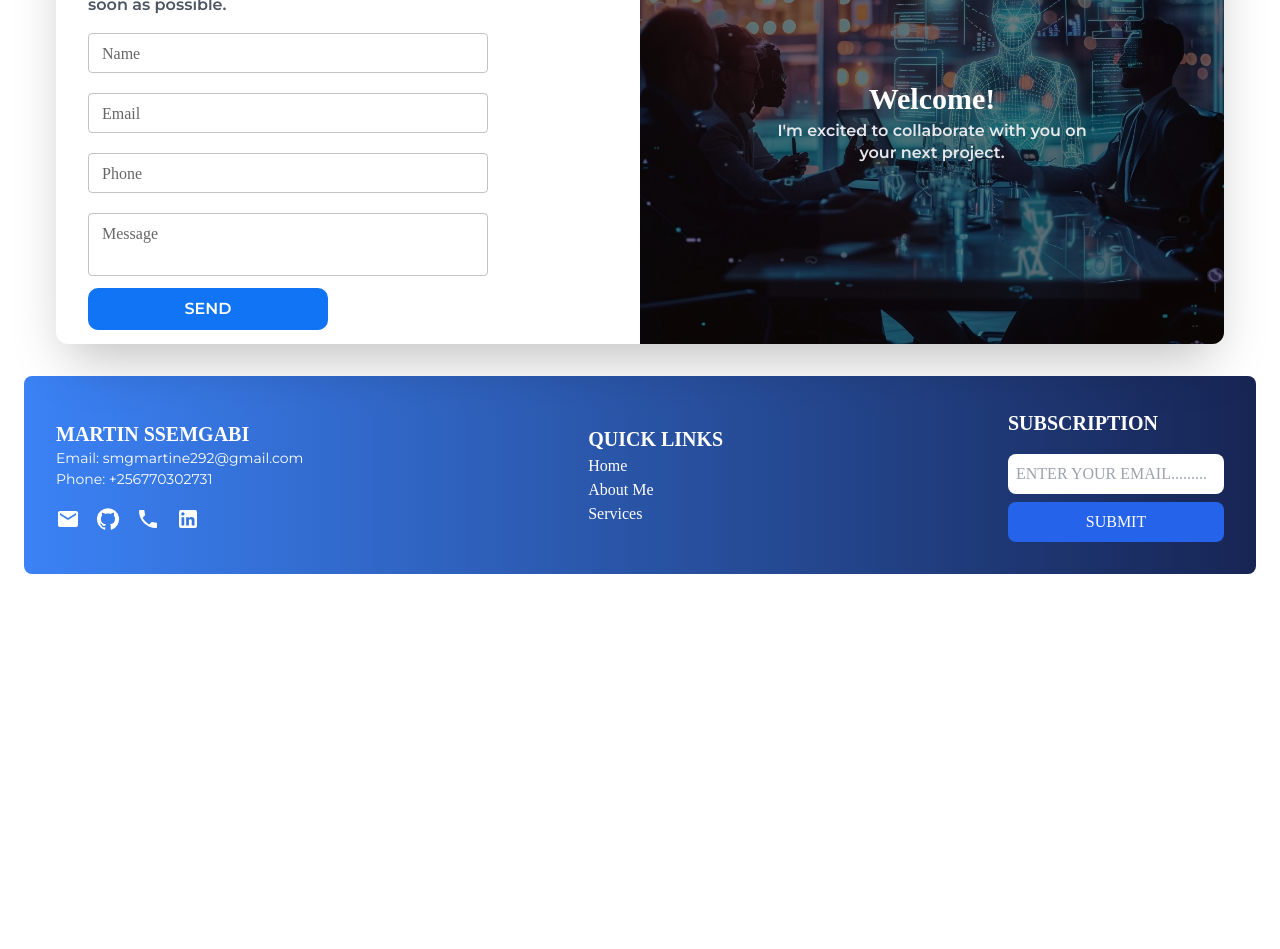
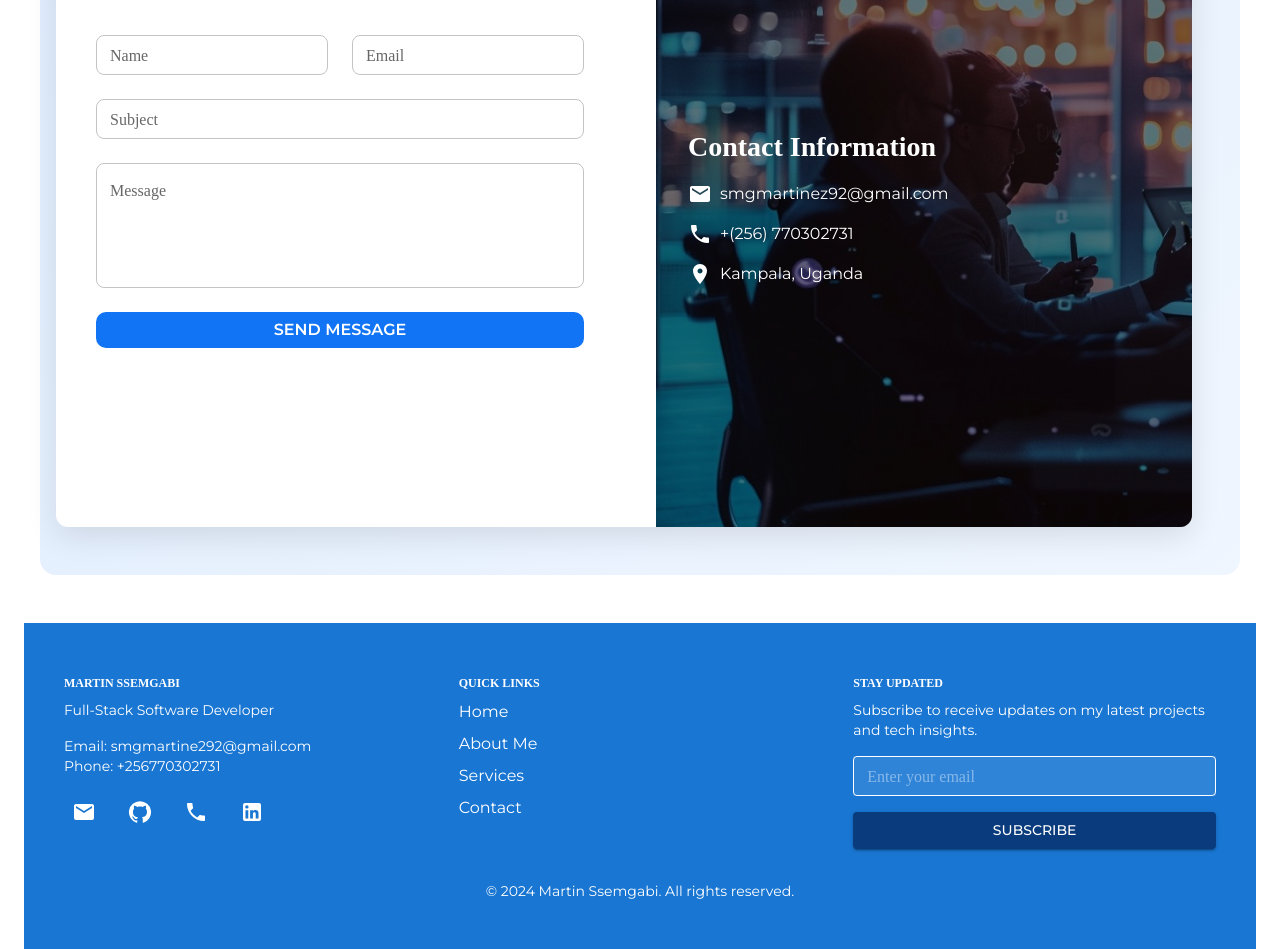
Before and after one commit to don336/PortFolio2, a React (Vite) app: page / in a window 1280 px wide. Shown: the part 2720-3669 px from the top of the page. Before the commit the page ends 3294 px from the top, so only its background shows below. Built offline with nearby package versions, Linux system fonts and the light colour scheme; a web font is replaced by a local one.

Commit message:
Added new styles

```diff
--- a/src/Components/Contact/Contact.jsx
+++ b/src/Components/Contact/Contact.jsx
@@ -1,88 +1,103 @@
 import React from "react";
-import { TextField, Button, Typography } from "@mui/material";
+import { TextField, Typography, Grid, Box } from "@mui/material";
 import { COLORS, FONT } from "../../Styles/Theme";
 import CustomButton from "../../Elements/CustomButton/CustomButton";
 import Business from "../../assets/Business_meeting.jpg";
+import EmailIcon from "@mui/icons-material/Email";
+import PhoneIcon from "@mui/icons-material/Phone";
+import LocationOnIcon from "@mui/icons-material/LocationOn";
+
 const ContactForm = () => {
   return (
-    <div className="flex items-left  p-8 rounded-xl mt-12">
-      <div
-        className="bg-white rounded-xl shadow-2xl overflow-hidden w-full flex flex-col lg:flex-row h-auto mt-7"
-        style={{
-          height: "445px",
+    <Box
+      sx={{
+        background: `linear-gradient(135deg, ${COLORS.BLUE}22, ${COLORS.BLUE}11)`,
+        padding: { xs: 2, md: 6 },
+        borderRadius: "16px",
+        margin: "48px auto",
+        maxWidth: "1200px",
       }}
     >
-        <div className=" items-start w-1/2 p-8">
+      <Grid
+        container
+        spacing={4}
+        sx={{
+          backgroundColor: "white",
+          borderRadius: "12px",
+          overflow: "hidden",
+          boxShadow: "0 10px 30px rgba(0,0,0,0.1)",
+        }}
+      >
+        <Grid item xs={12} md={6} sx={{ padding: "40px!important" }}>
           <Typography
-            className="text-3xl font-bold text-gray-800 pb-4"
+            variant="h2"
             sx={{
               fontFamily: FONT.FAMILY.PlayFair,
               fontWeight: FONT.WEIGHT.BOLD,
-              fontSize: FONT.SIZES[16],
+              fontSize: FONT.SIZES[32],
               color: COLORS.BLUE,
+              marginBottom: 2,
             }}
-            variant="h1"
           >
-            Contact Me
+            Let's Connect
           </Typography>
           <Typography
-            className="text-gray-600 pb-4"
             sx={{
               fontFamily: FONT.FAMILY.Montserrat,
-              fontWeight: FONT.WEIGHT.SEMIBOLD,
+              fontWeight: FONT.WEIGHT.REGULAR,
               fontSize: FONT.SIZES[16],
+              color: "#555",
+              marginBottom: 4,
             }}
           >
-            I'd love to hear from you. Fill out the form and I'll be in touch as
-            soon as possible.
+            I'm always open to new opportunities and collaborations. Feel free
+            to reach out!
           </Typography>
 
-          <form className="space-y-3" style={{ maxWidth: "400px" }}>
-            <div className="flex flex-col space-y-5">
+          <form>
+            <Grid container spacing={3}>
+              <Grid item xs={12} sm={6}>
                 <TextField
                   fullWidth
                   label="Name"
                   variant="outlined"
                   size="small"
-                InputProps={{
-                  className: "rounded-lg",
-                }}
+                  sx={{ "& .MuiOutlinedInput-root": { borderRadius: "8px" } }}
                 />
+              </Grid>
+              <Grid item xs={12} sm={6}>
                 <TextField
                   fullWidth
                   label="Email"
                   variant="outlined"
                   type="email"
                   size="small"
-                InputProps={{
-                  className: "rounded-lg",
-                }}
+                  sx={{ "& .MuiOutlinedInput-root": { borderRadius: "8px" } }}
                 />
+              </Grid>
+              <Grid item xs={12}>
                 <TextField
                   fullWidth
-                label="Phone"
+                  label="Subject"
                   variant="outlined"
-                type="tel"
                   size="small"
-                InputProps={{
-                  className: "rounded-lg",
-                }}
+                  sx={{ "& .MuiOutlinedInput-root": { borderRadius: "8px" } }}
                 />
+              </Grid>
+              <Grid item xs={12}>
                 <TextField
                   fullWidth
                   label="Message"
                   variant="outlined"
                   multiline
-                rows={2}
-                size="small"
-                InputProps={{
-                  className: "rounded-lg",
-                }}
+                  rows={4}
+                  sx={{ "& .MuiOutlinedInput-root": { borderRadius: "8px" } }}
                 />
-            </div>
+              </Grid>
+              <Grid item xs={12}>
                 <CustomButton
                   background={COLORS.BLUE}
-              width={"240px"}
+                  width="100%"
                   hoverbackground={COLORS.HOVERBLUE}
                 >
                   <Typography
@@ -90,52 +105,86 @@ const ContactForm = () => {
                       fontFamily: FONT.FAMILY.Montserrat,
                       fontWeight: FONT.WEIGHT.SEMIBOLD,
                       fontSize: FONT.SIZES[16],
-                  lineHeight: FONT.LINE_HEIGHTS[30],
                       color: "#fff",
                     }}
                   >
-                Send
+                    Send Message
                   </Typography>
                 </CustomButton>
+              </Grid>
+            </Grid>
           </form>
-        </div>
+        </Grid>
 
-        {/* Image Container */}
-        <div
-          className="w-full lg:w-1/2 bg-cover bg-center"
-          style={{
+        <Grid item xs={12} md={6} sx={{ position: "relative" }}>
+          <Box
+            sx={{
+              position: "relative", // Ensure the Box is positioned relative
               backgroundImage: `url(${Business})`,
+              backgroundSize: "cover",
+              backgroundPosition: "center",
+              height: "80vh", // Adjust to your desired height
+              width: "100vw", // Adjust to your desired width
+              "&::before": {
+                content: '""',
+                position: "absolute",
+                top: 0,
+                left: 0,
+                right: 0,
+                bottom: 0,
+                backgroundColor: "rgba(0,0,0,0.5)",
+              },
             }}
           >
-          <div className="h-full w-full bg-black bg-opacity-50 flex items-center justify-center">
-            <div className="text-center p-6">
+            <Box
+              sx={{
+                position: "relative",
+                height: "100%",
+                display: "flex",
+                flexDirection: "column",
+                justifyContent: "center",
+                padding: 4,
+                color: "white",
+              }}
+            >
               <Typography
-                variant="h1"
+                variant="h3"
                 sx={{
                   fontFamily: FONT.FAMILY.PlayFair,
-                  fontWeight: FONT.WEIGHT.SEMIBOLD,
-                  fontSize: FONT.SIZES[30],
+                  fontWeight: FONT.WEIGHT.BOLD,
+                  fontSize: FONT.SIZES[28],
+                  marginBottom: 2,
                 }}
-                className="text-white text-2xl font-bold mb-2"
               >
-                Welcome!
+                Contact Information
               </Typography>
-              <Typography
-                variant="h4"
-                sx={{
-                  fontFamily: FONT.FAMILY.Montserrat,
-                  fontWeight: FONT.WEIGHT.SEMIBOLD,
-                  fontSize: FONT.SIZES[16],
-                }}
-                className="text-gray-200 max-w-xs mx-auto"
+              <Box
+                sx={{ display: "flex", alignItems: "center", marginBottom: 2 }}
               >
-                I'm excited to collaborate with you on your next project.
+                <EmailIcon sx={{ marginRight: 1 }} />
+                <Typography sx={{ fontFamily: FONT.FAMILY.Montserrat }}>
+                  smgmartinez92@gmail.com
                 </Typography>
-            </div>
-          </div>
-        </div>
-      </div>
-    </div>
+              </Box>
+              <Box
+                sx={{ display: "flex", alignItems: "center", marginBottom: 2 }}
+              >
+                <PhoneIcon sx={{ marginRight: 1 }} />
+                <Typography sx={{ fontFamily: FONT.FAMILY.Montserrat }}>
+                  +(256) 770302731
+                </Typography>
+              </Box>
+              <Box sx={{ display: "flex", alignItems: "center" }}>
+                <LocationOnIcon sx={{ marginRight: 1 }} />
+                <Typography sx={{ fontFamily: FONT.FAMILY.Montserrat }}>
+                  Kampala, Uganda
+                </Typography>
+              </Box>
+            </Box>
+          </Box>
+        </Grid>
+      </Grid>
+    </Box>
   );
 };
 
--- a/src/Components/Footer/Footer.jsx
+++ b/src/Components/Footer/Footer.jsx
@@ -1,123 +1,181 @@
 import React from "react";
 import { Email, GitHub, Phone, LinkedIn } from "@mui/icons-material";
-import { Typography } from "@mui/material";
-import { FONT } from "../../Styles/Theme";
+import {
+  Typography,
+  Grid,
+  Box,
+  Container,
+  IconButton,
+  Link,
+  TextField,
+  Button,
+} from "@mui/material";
+import { FONT, COLORS } from "../../Styles/Theme";
 
 const Footer = () => {
+  const iconStyle = { color: "white", fontSize: 24, marginRight: 2 };
+  const linkStyle = { color: "white", "&:hover": { color: COLORS.HOVERBLUE } };
+
   return (
-    <div className="bg-gradient-to-r rounded-lg from-blue-500 to-blue-950 text-white p-8 flex flex-col md:flex-row justify-between items-center w-full">
-      <div className="flex flex-col mb-8 md:mb-0">
+    <Box
+      sx={{
+        bgcolor: "primary.main",
+        color: "white",
+        py: 6,
+        backgroundImage: `linear-gradient(to right, ${COLORS.BLUE}, ${COLORS.DARKBLUE})`,
+      }}
+    >
+      <Container maxWidth="lg">
+        <Grid container spacing={4}>
+          <Grid item xs={12} md={4}>
             <Typography
-          className="font-bold text-lg"
+              variant="h6"
+              gutterBottom
               sx={{
                 fontFamily: FONT.FAMILY.PlayFair,
                 fontWeight: FONT.WEIGHT.BOLD,
-            fontSize: FONT.SIZES[20],
               }}
             >
               MARTIN SSEMGABI
             </Typography>
             <Typography
-          variant="h4"
-          sx={{
-            fontFamily: FONT.FAMILY.Montserrat,
-            fontWeight: FONT.WEIGHT.REGULAR,
-            fontSize: FONT.SIZES[14],
-          }}
+              variant="body2"
+              sx={{ mb: 2, fontFamily: FONT.FAMILY.Montserrat }}
+            >
+              Full-Stack Software Developer
+            </Typography>
+            <Typography
+              variant="body2"
+              sx={{ fontFamily: FONT.FAMILY.Montserrat }}
             >
               Email: smgmartine292@gmail.com
             </Typography>
             <Typography
-          sx={{
-            fontFamily: FONT.FAMILY.Montserrat,
-            fontWeight: FONT.WEIGHT.REGULAR,
-            fontSize: FONT.SIZES[14],
-          }}
+              variant="body2"
+              sx={{ mb: 2, fontFamily: FONT.FAMILY.Montserrat }}
             >
               Phone: +256770302731
             </Typography>
-        <div className="flex space-x-4 mt-4">
-          <a href="mailto:smgmartinez92@gmail.com" className="text-white">
-            <Email />
-          </a>
-          <a
+            <Box>
+              <IconButton
+                href="mailto:smgmartinez92@gmail.com"
+                aria-label="Email"
+              >
+                <Email sx={iconStyle} />
+              </IconButton>
+              <IconButton
                 href="https://github.com/don336"
                 target="_blank"
                 rel="noopener noreferrer"
-            className="text-white"
+                aria-label="GitHub"
               >
-            <GitHub />
-          </a>
-          <a href="tel:+256770302731" className="text-white">
-            <Phone />
-          </a>
-          <a
-            href="https://www.linkedin.com/in/Ssemugabi"
+                <GitHub sx={iconStyle} />
+              </IconButton>
+              <IconButton href="tel:+256770302731" aria-label="Phone">
+                <Phone sx={iconStyle} />
+              </IconButton>
+              <IconButton
+                href="https://www.linkedin.com/in/ssemugabi-martin-4010101b9/"
                 target="_blank"
                 rel="noopener noreferrer"
-            className="text-white"
+                aria-label="LinkedIn"
               >
-            <LinkedIn />
-          </a>
-        </div>
-      </div>
+                <LinkedIn sx={iconStyle} />
+              </IconButton>
+            </Box>
+          </Grid>
 
-      <div className="mb-8 md:mb-0">
+          <Grid item xs={12} md={4}>
             <Typography
+              variant="h6"
+              gutterBottom
               sx={{
                 fontFamily: FONT.FAMILY.PlayFair,
                 fontWeight: FONT.WEIGHT.BOLD,
-            fontSize: FONT.SIZES[20],
               }}
-          className="font-bold text-lg"
             >
               QUICK LINKS
             </Typography>
-        <ul className="list-none p-0">
-          <li>
-            <a href="/#Home" className="text-white hover:text-gray-300">
-              Home
-            </a>
-          </li>
-          <li>
-            <a href="/#About" className="text-white hover:text-gray-300">
-              About Me
-            </a>
-          </li>
-          <li>
-            <a href="/#Services" className="text-white hover:text-gray-300">
-              Services
-            </a>
-          </li>
-        </ul>
-      </div>
+            <nav>
+              {["Home", "About Me", "Services", "Contact"].map((item) => (
+                <Link
+                  key={item}
+                  href={`/#${item.replace(" ", "")}`}
+                  sx={{
+                    ...linkStyle,
+                    display: "block",
+                    mb: 1,
+                    fontFamily: FONT.FAMILY.Montserrat,
+                  }}
+                >
+                  {item}
+                </Link>
+              ))}
+            </nav>
+          </Grid>
 
-      <div>
+          <Grid item xs={12} md={4}>
             <Typography
-          className="font-bold text-lg"
+              variant="h6"
+              gutterBottom
               sx={{
                 fontFamily: FONT.FAMILY.PlayFair,
                 fontWeight: FONT.WEIGHT.BOLD,
-            fontSize: FONT.SIZES[20],
               }}
             >
-          SUBSCRIPTION
+              STAY UPDATED
             </Typography>
-        <form className="flex flex-col mt-4 space-y-2 w-full">
-          <input
-            type="email"
-            placeholder="ENTER YOUR EMAIL........."
-            className="p-2 rounded-lg outline-none w-full"
+            <Typography
+              variant="body2"
+              sx={{ mb: 2, fontFamily: FONT.FAMILY.Montserrat }}
+            >
+              Subscribe to receive updates on my latest projects and tech
+              insights.
+            </Typography>
+            <form>
+              <TextField
+                fullWidth
+                variant="outlined"
+                placeholder="Enter your email"
+                size="small"
+                sx={{
+                  mb: 2,
+                  bgcolor: "rgba(255,255,255,0.1)",
+                  "& .MuiOutlinedInput-root": {
+                    "& fieldset": { borderColor: "white" },
+                    "&:hover fieldset": { borderColor: COLORS.HOVERBLUE },
+                    "&.Mui-focused fieldset": { borderColor: COLORS.HOVERBLUE },
+                  },
+                  "& input": { color: "white" },
+                }}
               />
-          <button
-            type="submit"
-            className="p-2 bg-blue-600 hover:bg-blue-700 text-white rounded-lg w-full"
+              <Button
+                variant="contained"
+                fullWidth
+                sx={{
+                  bgcolor: COLORS.HOVERBLUE,
+                  "&:hover": { bgcolor: COLORS.BLUE },
+                  fontFamily: FONT.FAMILY.Montserrat,
+                }}
               >
-            SUBMIT
-          </button>
+                Subscribe
+              </Button>
             </form>
-      </div>
-    </div>
+          </Grid>
+        </Grid>
+
+        <Typography
+          variant="body2"
+          sx={{
+            mt: 4,
+            textAlign: "center",
+            fontFamily: FONT.FAMILY.Montserrat,
+          }}
+        >
+          © {new Date().getFullYear()} Martin Ssemgabi. All rights reserved.
+        </Typography>
+      </Container>
+    </Box>
   );
 };
 
```
Lines whose indentation alone changed are shown as unchanged.
